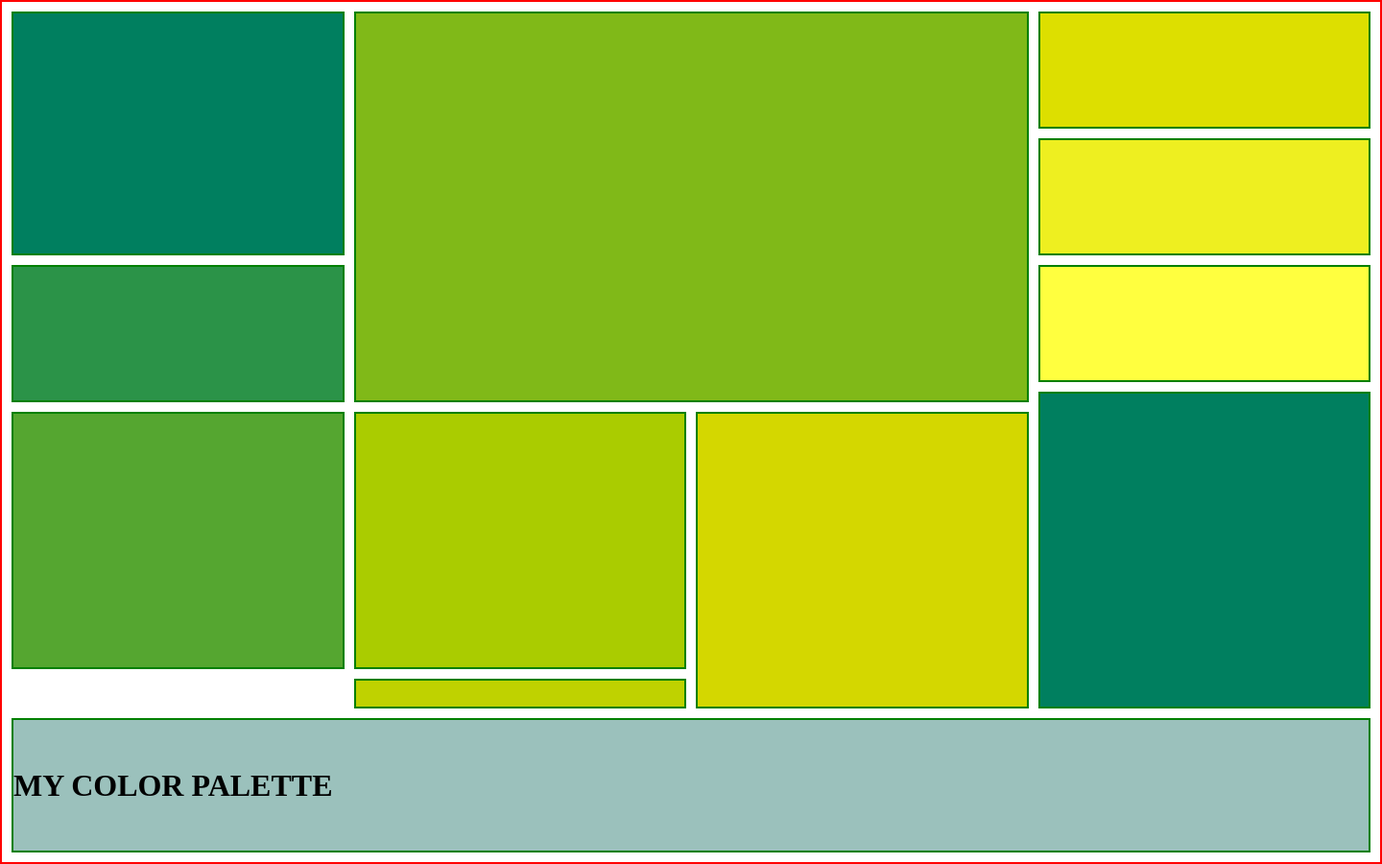
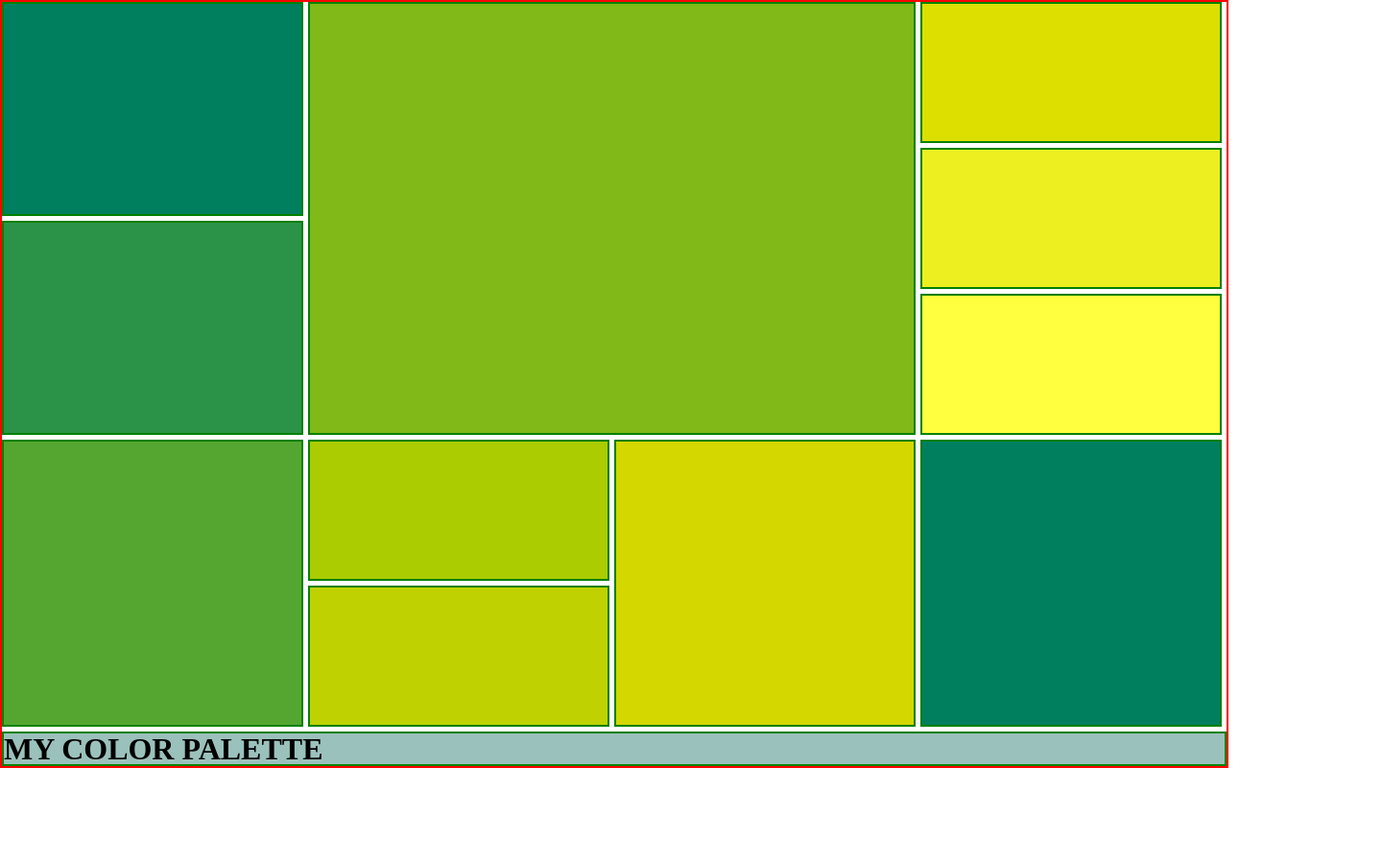
Before and after one commit to nikita150187/css-grid, a plain HTML site: page index.html in a window 1280 px wide. Shown: the whole page at 96% size, 1440 px wide, since content can reach past the window. After the commit the page ends 800 px from the top, so only its background shows below. Drawn offline with Linux system fonts and the light colour scheme.

Commit message:
added grid row and column

```diff
--- a/styles/index.css
+++ b/styles/index.css
@@ -5,31 +5,32 @@
 }
 
 .grid__container{
-  width: 1440px;
-  height: 900px;
+  width: 100%;
+  height: 100vh;
   border: 2px solid red;
   display: grid;
-  column-gap: 10px;
-  row-gap: 10px;
+  column-gap: 5px;
+  row-gap: 5px;
   grid-template-columns: repeat(4, 1fr);
   grid-template-rows: repeat(10, 1fr);
-  align-content: space-around;
-  padding: 10px;
 }
 .item{
   border: 2px solid green;
 }
 #item1{
   background-color: #007F5F;
+  grid-column-start: 1;
+  grid-column-end: 2;
   grid-row-start: 1;
-  grid-row-end: 3;
+  grid-row-end: 4;
+
 }
 #item2{
   background-color: #80B918;
   grid-column-start: 2;
   grid-column-end: 4;
   grid-row-start: 1;
-  grid-row-end: 5;
+  grid-row-end: 7;
 
 
 }
@@ -37,70 +38,77 @@
   background-color: #DDDF00;
   grid-column-start: 4;
   grid-column-end: -1;
-  height: 122px;
+  grid-row-start: 1;
+  grid-row-end: 3;
+
+
 
 }
 #item4{
   background-color: #EEEF20;
   grid-column-start: 4;
   grid-column-end: -1;
-  height: 122px;
+  grid-row-start: 3;
+  grid-row-end: 5;
 
 }
 #item5{
   background-color: #FFFF3F;
   grid-column-start: 4;
   grid-column-end: -1;
-  height: 122px;
+  grid-row-start: 5;
+  grid-row-end: 7;
+
 }
 #item6{
   background-color: #BFD200;
   grid-column-start: 2;
   grid-column-end: 3;
-  grid-row-start: 7;
-  grid-row-end: 9;
+  grid-row-start: 9;
+  grid-row-end: 11;
 }
 #item7{
   background-color: #2B9348;
-  grid-row-start: 3;
-  grid-row-end: 5;
+  grid-column-start: 1;
+  grid-column-end: 2;
+  grid-row-start: 4;
+  grid-row-end: 7;
 }
 #item8{
   background-color: #55A630;
-  grid-row-start: 5;
-  grid-row-end: 7;
-  height: 268px;
+  grid-column-start: 1;
+  grid-column-end: 2;
+  grid-row-start: 7;
+  grid-row-end: 11;
 
 }
 #item9{
   background-color: #D4D700;
   grid-column-start: 3;
   grid-column-end: 4;
-  grid-row-start: 5;
-  grid-row-end: 9;
+  grid-row-start: 7;
+  grid-row-end: 11;
 }
 #item10{
   background-color: #AACC00;
-  grid-row-start: 5;
-  grid-row-end: 7;
   grid-column-start: 2;
   grid-column-end: 3;
+  grid-row-start: 7;
+  grid-row-end: 9;
 }
 #item11{
   background-color: #007F5F;
   grid-column-start: 4;
   grid-column-end: -1;
-  grid-row-start: 4;
-  grid-row-end: 9;
+  grid-row-start: 7;
+  grid-row-end: 11;
 }
 #item12{
   background-color: #9BC1BC;
   grid-column-start: 1;
-  grid-column-end: -1;
-  grid-row-start: 9;
+  grid-column-end: 6;
+  grid-row-start: 11;
   grid-row-end: 12;
-  align-content: center;
-  height: 140px;
   font-weight: bold;
   font-size: xx-large;
 }
```
